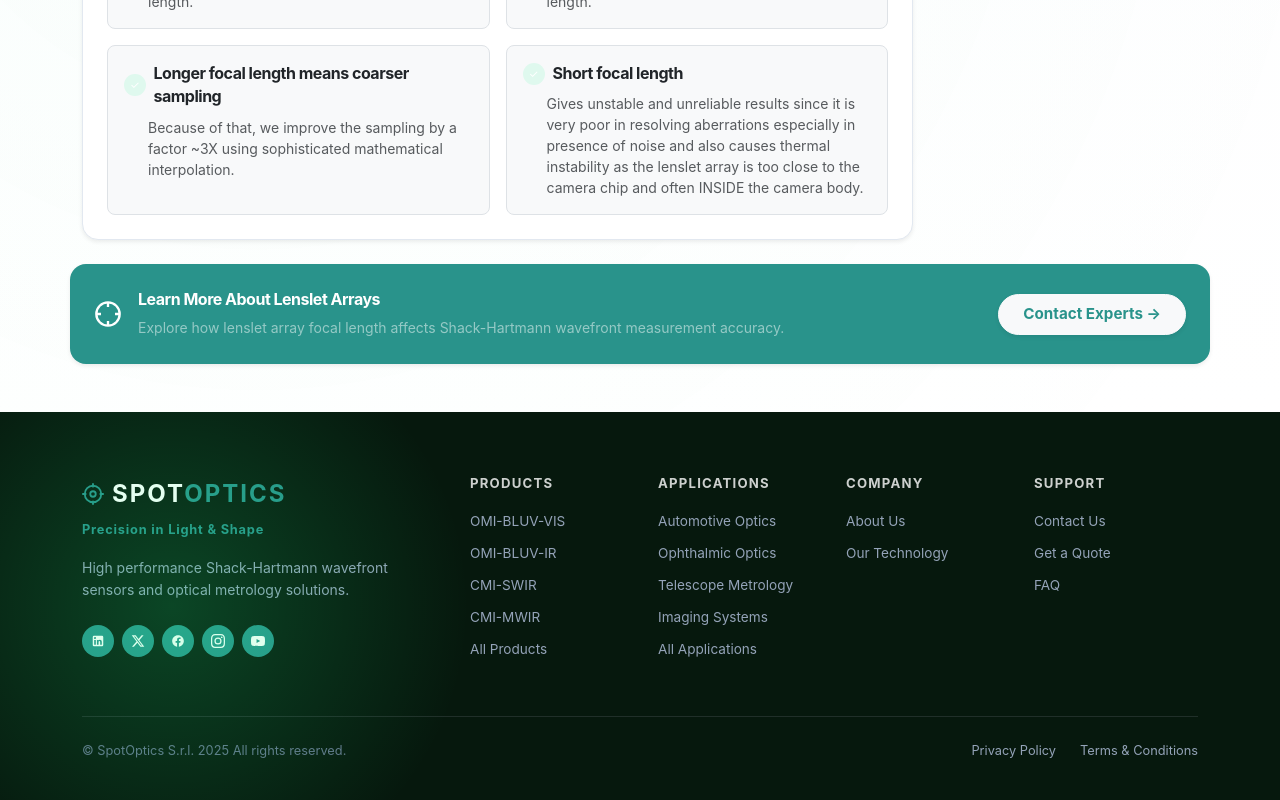
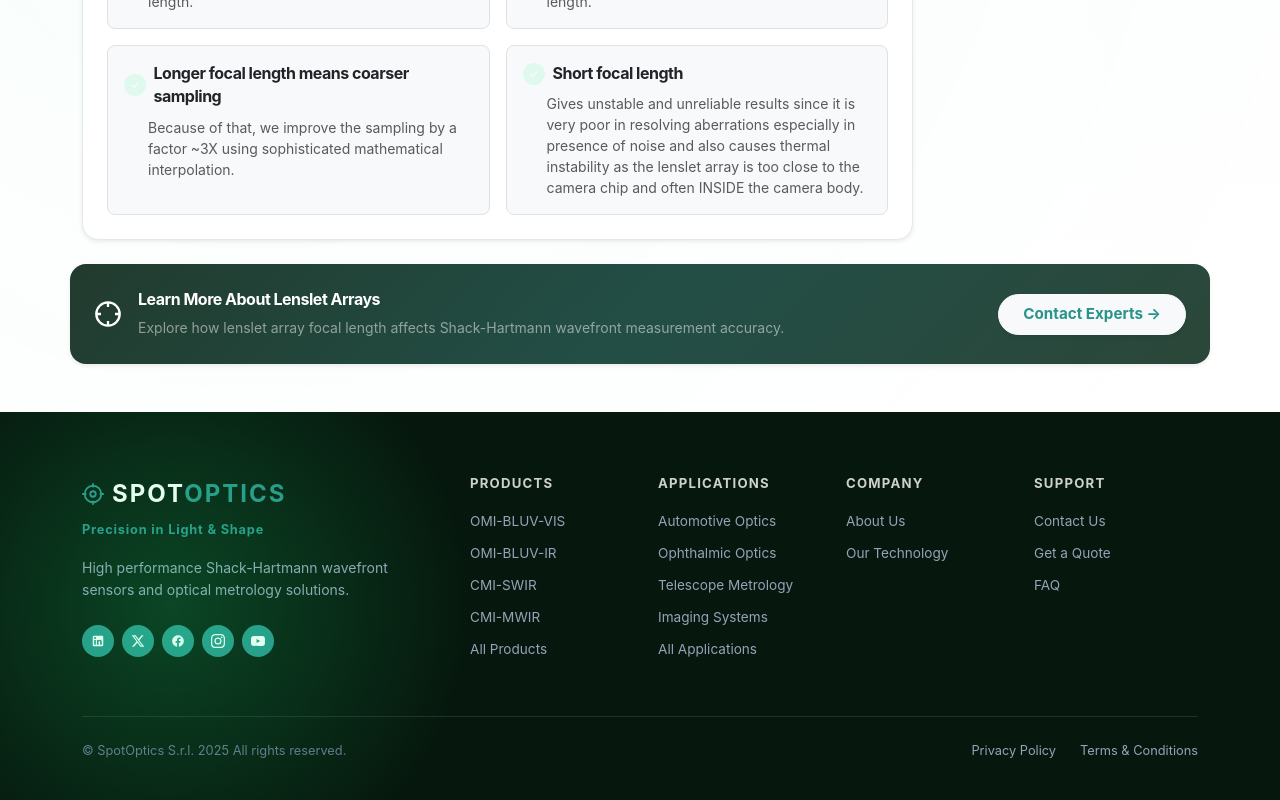
Before and after one commit to imraj1kamar/spotsoptics-next, a Next.js app: page /knowledge/lensletFocalLengthDetail in a window 1280 px wide. Shown: the part 2858-3658 px from the top of the page. Built offline with nearby package versions, Linux system fonts and the light colour scheme.

Commit message:
feat: add styling for privacy policy, terms and conditions, and accuracy detail pages

```diff
--- a/public/assets/css/accuracy-detail.css
+++ b/public/assets/css/accuracy-detail.css
@@ -117,6 +117,6 @@
 
 /* ================= BOTTOM DARK BANNER ================= */
 .accuracy-footer-banner {
-  background: var(--primary-blue);
+  background: linear-gradient(135deg, rgba(15, 42, 28, .92) 0%, rgba(4, 54, 45, .88) 50%, rgba(30, 59, 45, .94) 100%) !important;
   min-height: 60px;
 }
--- a/public/assets/css/privacy-policy.css
+++ b/public/assets/css/privacy-policy.css
@@ -391,7 +391,7 @@
 
 /* Privacy Help & Rights Banner */
 .privacy-help-banner {
-  background: linear-gradient(135deg, var(--heading-text, #1e3b2d) 0%, #0d1e16 100%);
+   background: linear-gradient(135deg, rgba(15, 42, 28, .92) 0%, rgba(4, 54, 45, .88) 50%, rgba(30, 59, 45, .94) 100%) !important;
   border-radius: var(--radius-lg, 16px);
   padding: 2.25rem 2rem;
   color: #FFFFFF;
--- a/public/assets/css/terms-and-conditions.css
+++ b/public/assets/css/terms-and-conditions.css
@@ -391,7 +391,7 @@
 
 /* Help & Support Banner Card */
 .terms-help-banner {
-  background: linear-gradient(135deg, var(--heading-text, #1e3b2d) 0%, #0d1e16 100%);
+  background: linear-gradient(135deg, rgba(15, 42, 28, .92) 0%, rgba(4, 54, 45, .88) 50%, rgba(30, 59, 45, .94) 100%) !important;
   border-radius: var(--radius-lg, 16px);
   padding: 2.25rem 2rem;
   color: #FFFFFF;
```
